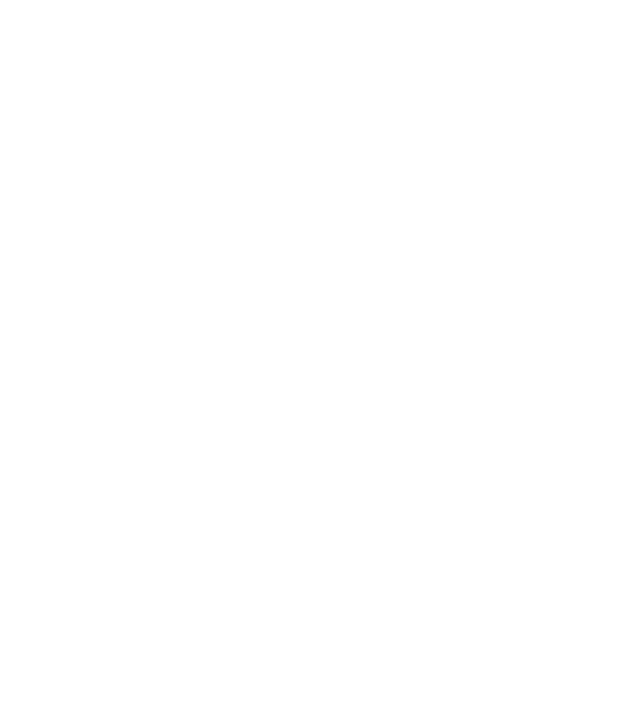
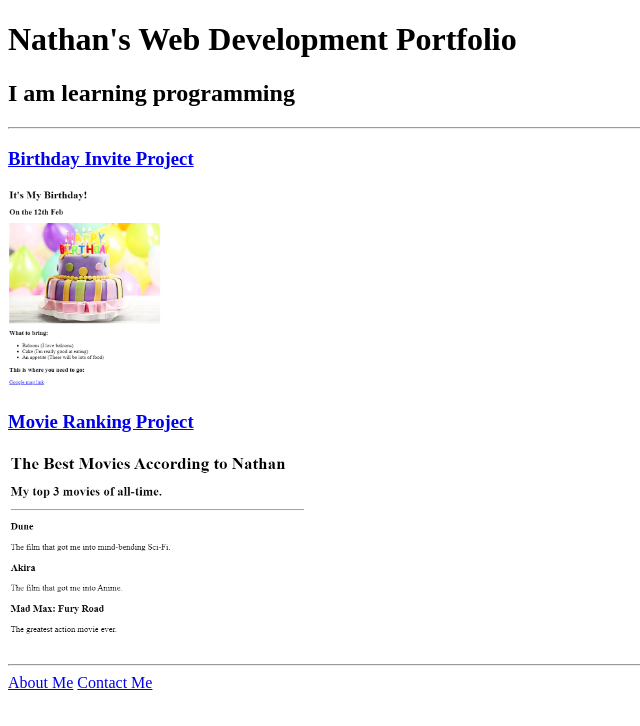
Before and after one commit to Halverine/html-portfolio, a plain HTML site: page index.html in a window 1280 px wide. Shown: the whole page, without its empty margins (0-640 px from the left). Drawn offline with Linux system fonts and the light colour scheme.

Commit message:
Add files via upload

```diff
--- a/index.html
+++ b/index.html
@@ -1,15 +1,19 @@
-<!-- TODO 1: Create the HTML Boilerplate -->
-
-<!-- TODO 2: Add Your previous projects' HTML into the public folder -->
-
-<!-- TODO 3: Take screenshots of your project previews and add the images to the images folder -->
-
-<!-- TODO 4: Add titles/subtitles etc. -->
-
-<!-- TODO 5: Add a link to the project pages -->
-
-<!-- TODO 6: Add images to show the project previews
-HINT for TODO 6: You can use the height attribute set to 200 to make the image smaller:
-https://developer.mozilla.org/en-US/docs/Web/HTML/Element/img#attr-height -->
-
-<!-- TODO 7: Add the Contact Me and About Me page links -->
+<!DOCTYPE html>
+<html lang="en">
+  <head>
+    <meta charset="UTF-8">
+    <title>Nathan's Website Portfolio</title>
+  </head>
+  <body>
+	<h1>Nathan's Web Development Portfolio</h1>
+    <h2>I am learning programming</h2>
+    <hr />
+    <h3><a href="./public/birthday-invite.html">Birthday Invite Project</a></h3>
+    <img src="./assets/images/Bday.png" height="200" alt="movie ranking project preview"/>
+    <h3><a href="./public/movie-ranking.html">Movie Ranking Project</a></h3>
+    <img src="./assets/images/movie.png"height="200" alt="birthday party invite project preview"/>
+    <hr />
+    <a href="./public/about.html">About Me</a>
+    <a href="./public/contact.html">Contact Me</a>
+  </body>
+</html>
```
